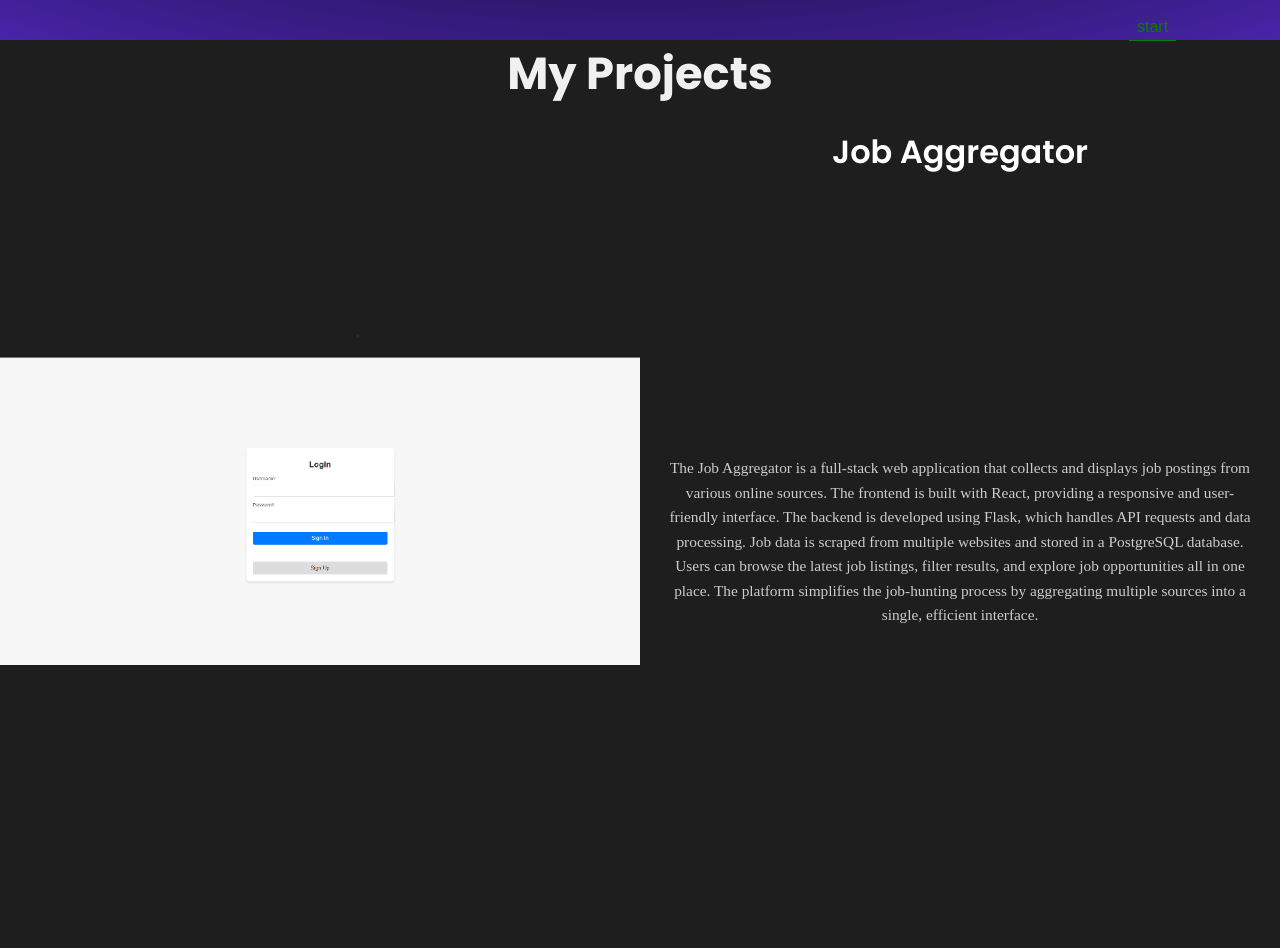
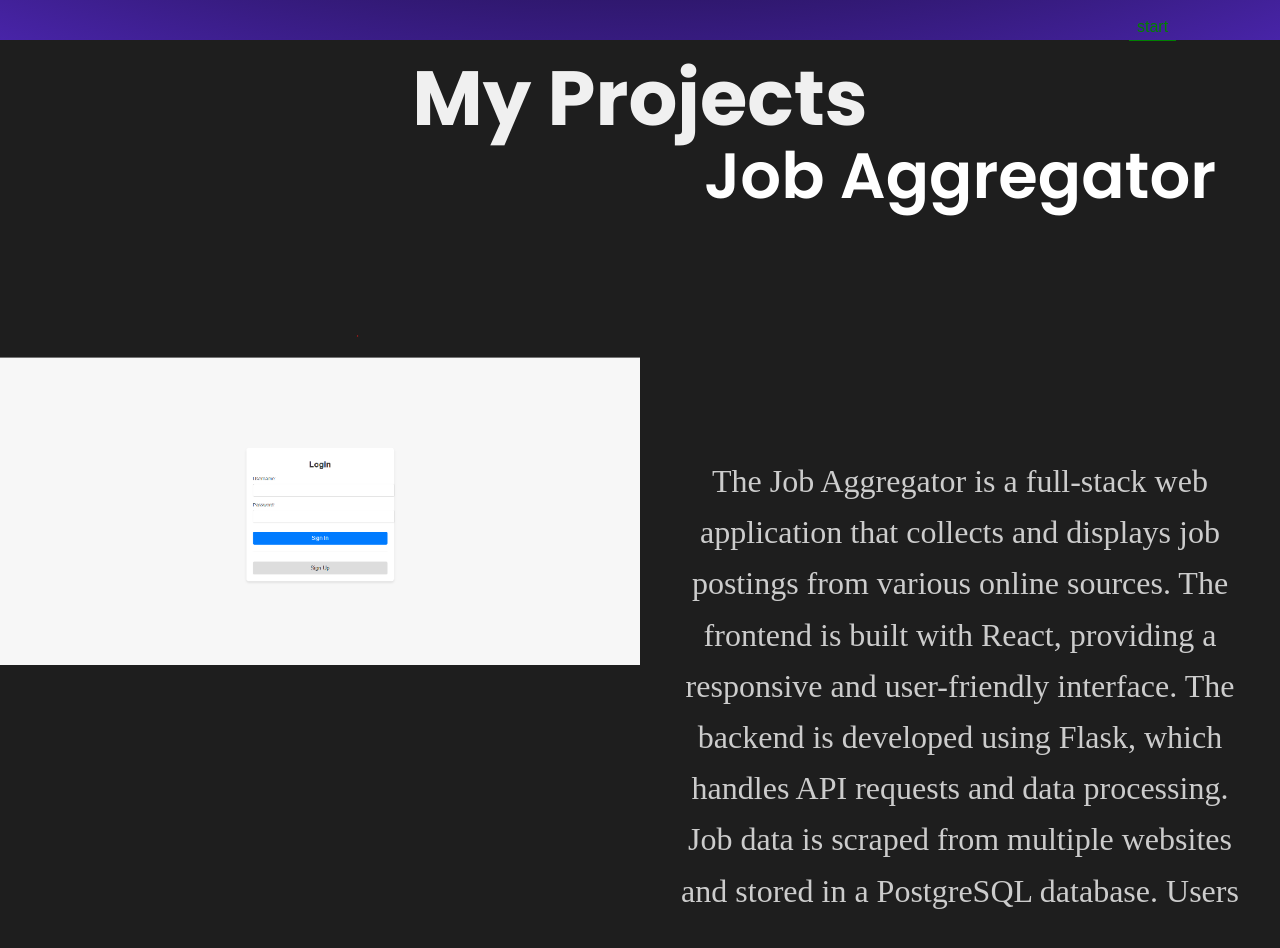
Before and after one commit to sanmay06/portfolio, a React (Create React App) app: page / in a window 1280 px wide. Shown: the part 760-1708 px from the top of the page. Built offline with nearby package versions, Linux system fonts and the light colour scheme.

Commit message:
some UI changes

```diff
--- a/src/components/projects.jsx
+++ b/src/components/projects.jsx
@@ -82,9 +82,10 @@ function Projects() {
       pin: true,
       scrub: true,
       start: "top top",
-      end: () => `+=${cards.length * childHeight}`,
-      snap: 1 / (cards.length - 1),
+      end: () => `+=${(cards.length * childHeight) + document.querySelector('.proj-head')}`,
+      snap: 1 / (cards.length),
       markers: true,
+      onUpdate: self => console.log(self.progress.toFixed(2)),
       invalidateOnRefresh: true,
     });
 
@@ -110,7 +111,7 @@ function Projects() {
     heading: {
       fontFamily: "'Poppins', sans-serif",
       fontWeight: 700,
-      fontSize: "3.5vw",
+      fontSize: "6vw",
       color: "#f0f0f0",
       textAlign: "center",
       height: "10vh",
@@ -126,7 +127,7 @@ function Projects() {
       width: "100vw",
       height: "100vh",
       display: "grid",
-      gridTemplateRows: orient ? "10vh 60vh 20vh" : "40vh 60vh",
+      gridTemplateRows: orient ? "15vh 45vh 40vh" : "40vh 60vh",
       gridTemplateColumns: orient ? "100%" : "50% 50%",
       gridTemplateAreas: orient
         ? `"title" "image" "description"`
@@ -143,7 +144,7 @@ function Projects() {
     },
     projectTitle: {
       gridArea: "title",
-      fontSize: "2.5vw",
+      fontSize: "5vw",
       fontWeight: 600,
       color: "#ffffff",
       fontFamily: "'Poppins', sans-serif",
@@ -151,7 +152,7 @@ function Projects() {
     },
     projectDesc: {
       gridArea: "description",
-      fontSize: "1.2vw",
+      fontSize: "2.5vw",
       lineHeight: 1.6,
       color: "#cccccc",
       padding: "2vh 2vw",
```
